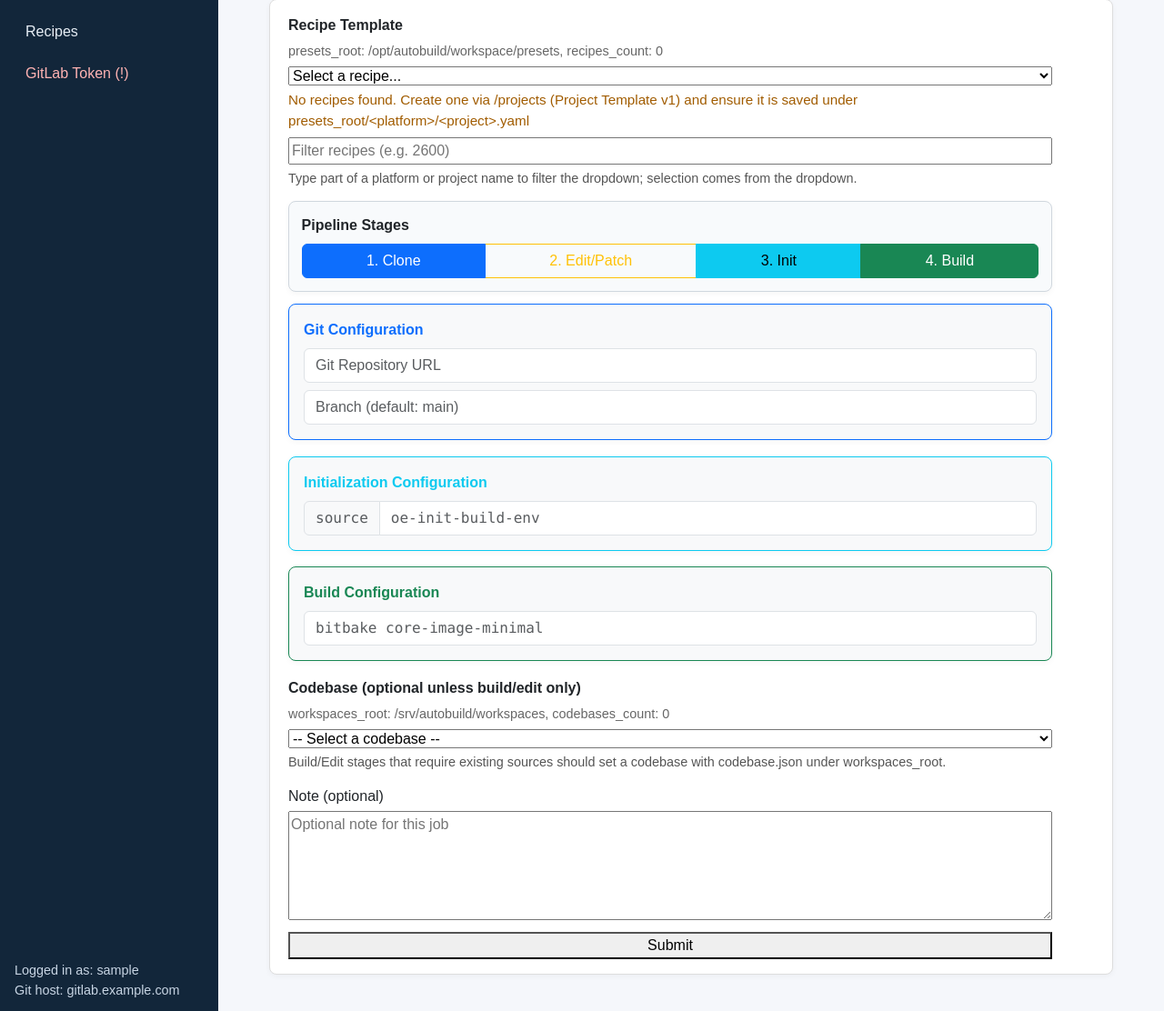
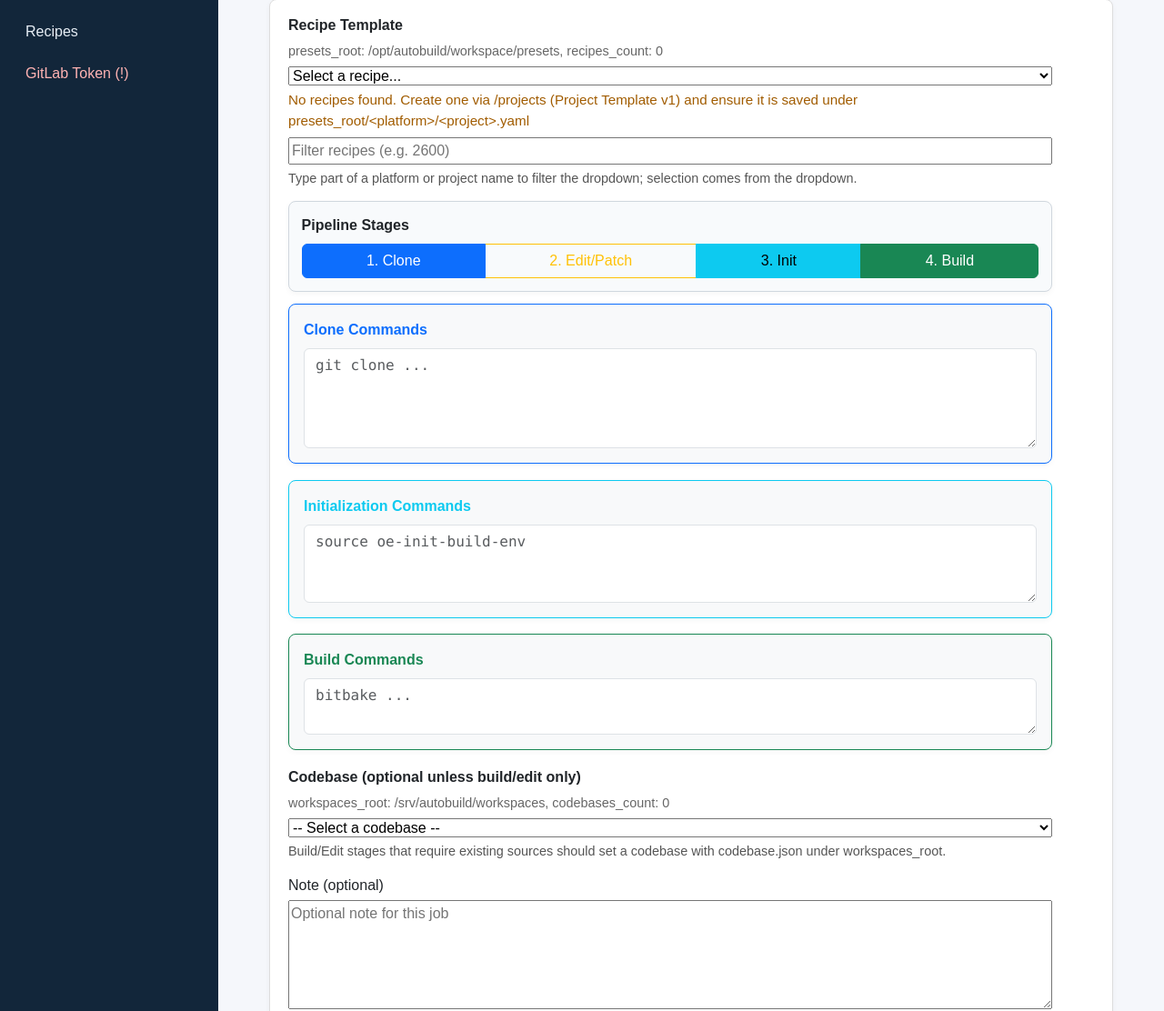
Before and after one commit to hanhanlee/autobuild_onetree, a FastAPI app: page /new in a window 1280 px wide. Shown: the part 185-1297 px from the top of the page at 91% size. Run offline with FastAPI, Linux system fonts and the light colour scheme; the visitor is signed in with stand-in values (Sample User, id 1); parts of the project's set-up code (start-up, migrations or seed data) failed here and were passed over; some libraries are stand-ins or nearby versions.

Commit message:
Switch new job form to script-mode textareas and load scripts from recipes

```diff
--- a/templates/new_job.html
+++ b/templates/new_job.html
@@ -42,9 +42,8 @@
         </div>
 
         <div id="section-clone" class="card p-3 mb-1 bg-light border-primary">
-            <label class="form-label text-primary fw-bold">Git Configuration</label>
-            <input type="text" class="form-control mb-2" name="repo_url" placeholder="Git Repository URL">
-            <input type="text" class="form-control" name="branch" placeholder="Branch (default: main)">
+            <label class="form-label text-primary fw-bold">Clone Commands</label>
+            <textarea class="form-control font-monospace" name="clone_script" rows="4" placeholder="git clone ..." readonly></textarea>
         </div>
 
         <div id="section-edit" class="d-none card p-3 mb-1 border-warning">
@@ -59,16 +58,15 @@
         </div>
 
         <div id="section-init" class="card p-3 mb-1 bg-light border-info">
-            <label class="form-label text-info fw-bold">Initialization Configuration</label>
+            <label class="form-label text-info fw-bold">Initialization Commands</label>
             <div class="input-group">
-                <span class="input-group-text font-monospace text-muted">source</span>
-                <input type="text" class="form-control font-monospace" name="init_script" placeholder="oe-init-build-env" readonly>
+                <textarea class="form-control font-monospace" name="init_script" rows="3" placeholder="source oe-init-build-env" readonly></textarea>
             </div>
         </div>
 
         <div id="section-build" class="card p-3 mb-1 bg-light border-success">
-            <label class="form-label text-success fw-bold">Build Configuration</label>
-            <input type="text" class="form-control font-monospace" name="build_cmd" placeholder="bitbake core-image-minimal" required>
+            <label class="form-label text-success fw-bold">Build Commands</label>
+            <textarea class="form-control font-monospace" name="build_script" rows="2" placeholder="bitbake ..." required readonly></textarea>
         </div>
 
         <div style="display:flex;flex-direction:column;gap:0.35rem;">
@@ -96,11 +94,25 @@ const recipesData = {};
 {% for r in recipes or [] %}
 {
     const rId = String({{ (r.id)|tojson }});
+    {% set clone_val = r.repo_url %}
+    {% if r.clone_block and r.clone_block.lines %}
+        {% set clone_val = r.clone_block.lines | join('\\n') %}
+    {% endif %}
+
+    {% set init_val = r.init_script or 'oe-init-build-env' %}
+    {% if r.init_block and r.init_block.lines %}
+        {% set init_val = r.init_block.lines | join('\\n') %}
+    {% endif %}
+
+    {% set build_val = r.build_cmd %}
+    {% if r.build_block and r.build_block.lines %}
+        {% set build_val = r.build_block.lines | join('\\n') %}
+    {% endif %}
+
     recipesData[rId] = {
-        repo_url: {{ (r.repo_url or '')|tojson }},
-        branch: {{ (r.branch or '')|tojson }},
-        build_cmd: {{ (r.build_cmd or '')|tojson }},
-        init_script: {{ (r.init_script or 'oe-init-build-env')|tojson }}
+        clone_script: {{ (clone_val or '')|tojson }},
+        init_script:  {{ (init_val  or '')|tojson }},
+        build_script: {{ (build_val or '')|tojson }},
     };
 }
 {% endfor %}
@@ -125,15 +137,14 @@ function updateRecipeInfo() {
     console.log("Selected Recipe:", rId, data);
 
     const fields = [
-        { name: "repo_url", key: "repo_url" },
-        { name: "branch", key: "branch" },
-        { name: "init_script", key: "init_script" },
-        { name: "build_cmd", key: "build_cmd" },
+        { name: "clone_script", key: "clone_script" },
+        { name: "init_script",  key: "init_script" },
+        { name: "build_script", key: "build_script" },
     ];
 
     if (data) {
         fields.forEach((f) => {
-            const input = document.querySelector(`input[name="${f.name}"]`);
+            const input = document.querySelector(`textarea[name="${f.name}"]`);
             if (input) {
                 input.value = data[f.key] || "";
                 input.readOnly = true;
@@ -142,7 +153,7 @@ function updateRecipeInfo() {
         });
     } else {
         fields.forEach((f) => {
-            const input = document.querySelector(`input[name="${f.name}"]`);
+            const input = document.querySelector(`textarea[name="${f.name}"]`);
             if (input) {
                 input.value = "";
                 input.readOnly = false;
@@ -198,7 +209,7 @@ document.addEventListener("DOMContentLoaded", function () {
     updateRecipeInfo();
 });
 
-// Helper functions for Edit/Patch section
+// Helper functions (Edit/Patch section)
 function addPatchRow() {
     const tpl = document.getElementById("tpl-patch-row");
     if (tpl) document.getElementById("patch-container").appendChild(tpl.content.cloneNode(true));
```
